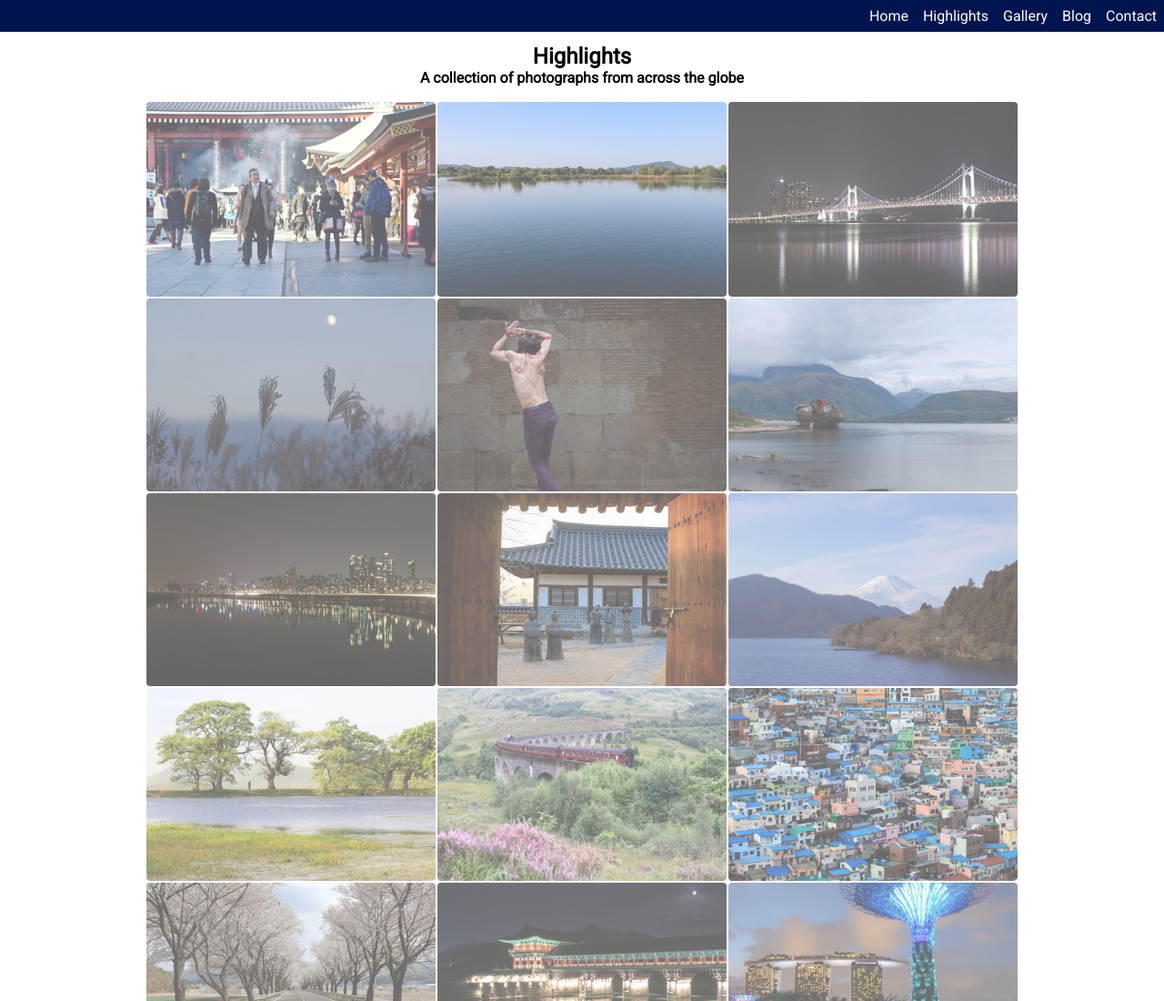
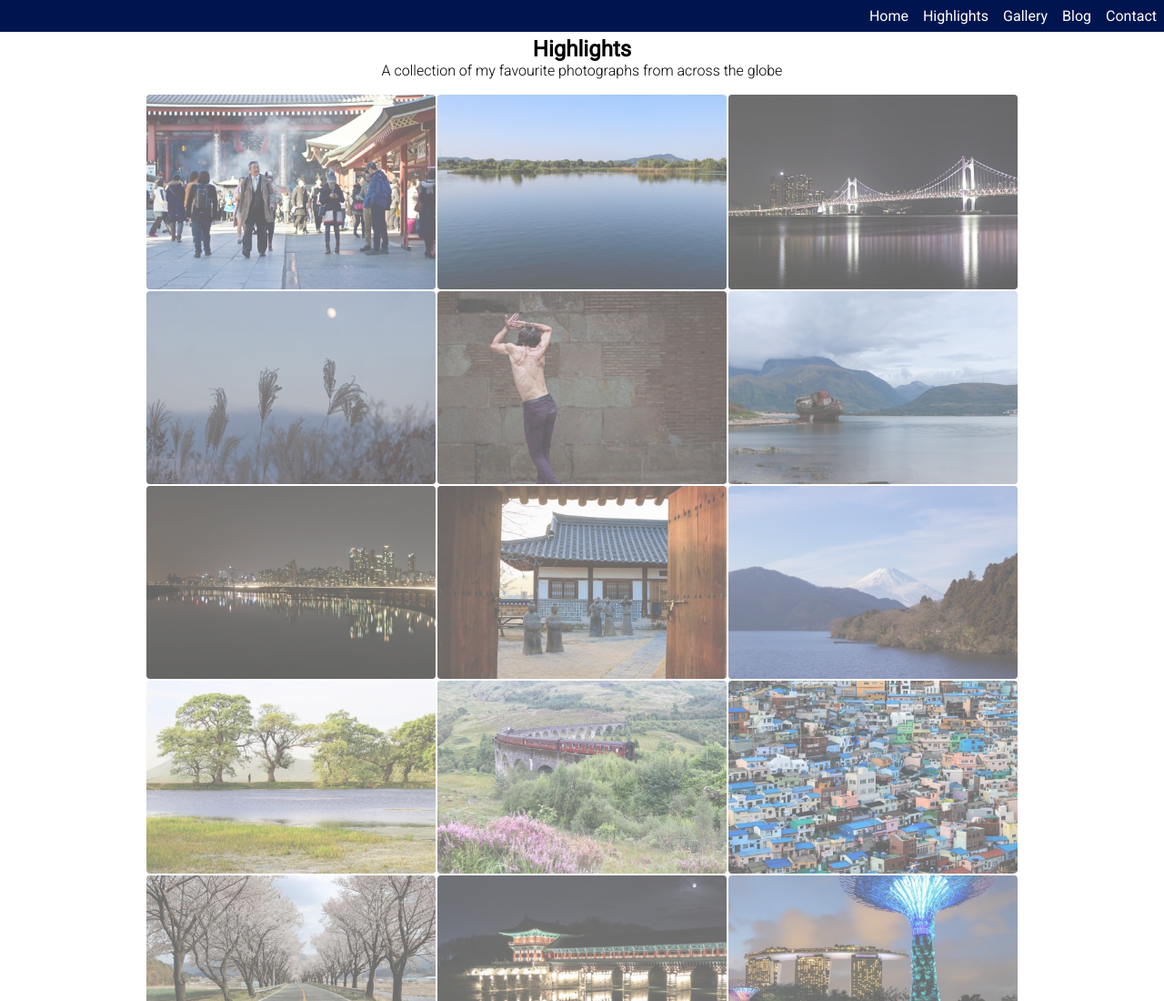
Before and after one commit to Joe-Lindie/Bindus-Photography, a plain HTML site: page Highlights.html in a window 1280 px wide. Shown: the top 1100 px of the page at 91% size. Drawn offline with Linux system fonts and the light colour scheme.

Commit message:
update to style/footer

```diff
--- a/Highlights.html
+++ b/Highlights.html
@@ -26,7 +26,7 @@
   </head>
   <body>
     <!-- Navigation Bar -->
-    <nav class="margin_bottom">
+    <nav>
       <div id="nav_items" class="overlay">
         <a id="close_menu" class="closebtn">X</a>
 
@@ -49,9 +49,9 @@
     </nav>
 
     <main>
-      <h1 class="center highlights_title">Highlights</h1>
-      <h2 class="center margin_bottom">
-        A collection of photographs from across the globe
+      <h1 class="highlights_title">Highlights</h1>
+      <h2 class="margin_bottom highlights_sub_title">
+        A collection of my favourite photographs from across the globe
       </h2>
 
       <div class="gallery center_1">
--- a/style.css
+++ b/style.css
@@ -34,6 +34,10 @@ body {
   display: flex;
   flex-direction: column;
   min-height: 100vh;
+}
+
+main{
+  flex-grow: 1;
 }
 
 a {
@@ -88,6 +92,11 @@ h1 {
 
 h2 {
   font-size: 1rem;
+ }
+
+ h1,
+ h2 {
+  text-align: center;
  }
 
 
@@ -245,10 +254,6 @@ nav {
 
 /* ------------------ */
 
-.highlights_title {
-  margin-top: 1rem;
-}
-
 .gallery {
  display: flex;
  flex-wrap: wrap;
@@ -258,7 +263,7 @@ nav {
 .gallery img {
   cursor: pointer;
   border-radius: 5px;
-  width: 18rem;
+  width: 7rem;
   padding: 1px;
   opacity: 0.6;
 }
@@ -267,13 +272,26 @@ nav {
   opacity: 1;
 }
 
-@media (min-width: 750px) {
+.highlights_sub_title {
+  font-weight: 300;
+}
+
+
+/* tablet breakpoint  */
+@media (min-width: 768px) {
   .gallery img {
-    width: 20rem;
+    width: 14rem;
   }
 
   .highlights_title {
-    margin-top: 2rem;
+    margin-top: 2.5rem;
+  }
+}
+
+/* Desktop breakpoint  */
+@media (min-width: 1024px) {
+  .gallery img {
+    width: 20rem;
   }
 }
 
@@ -288,5 +306,4 @@ footer {
   background-color: var(--Dark-blue);
   font-size: 10px;
   padding: 0.2rem;
-  margin-top: auto;
 }
```
